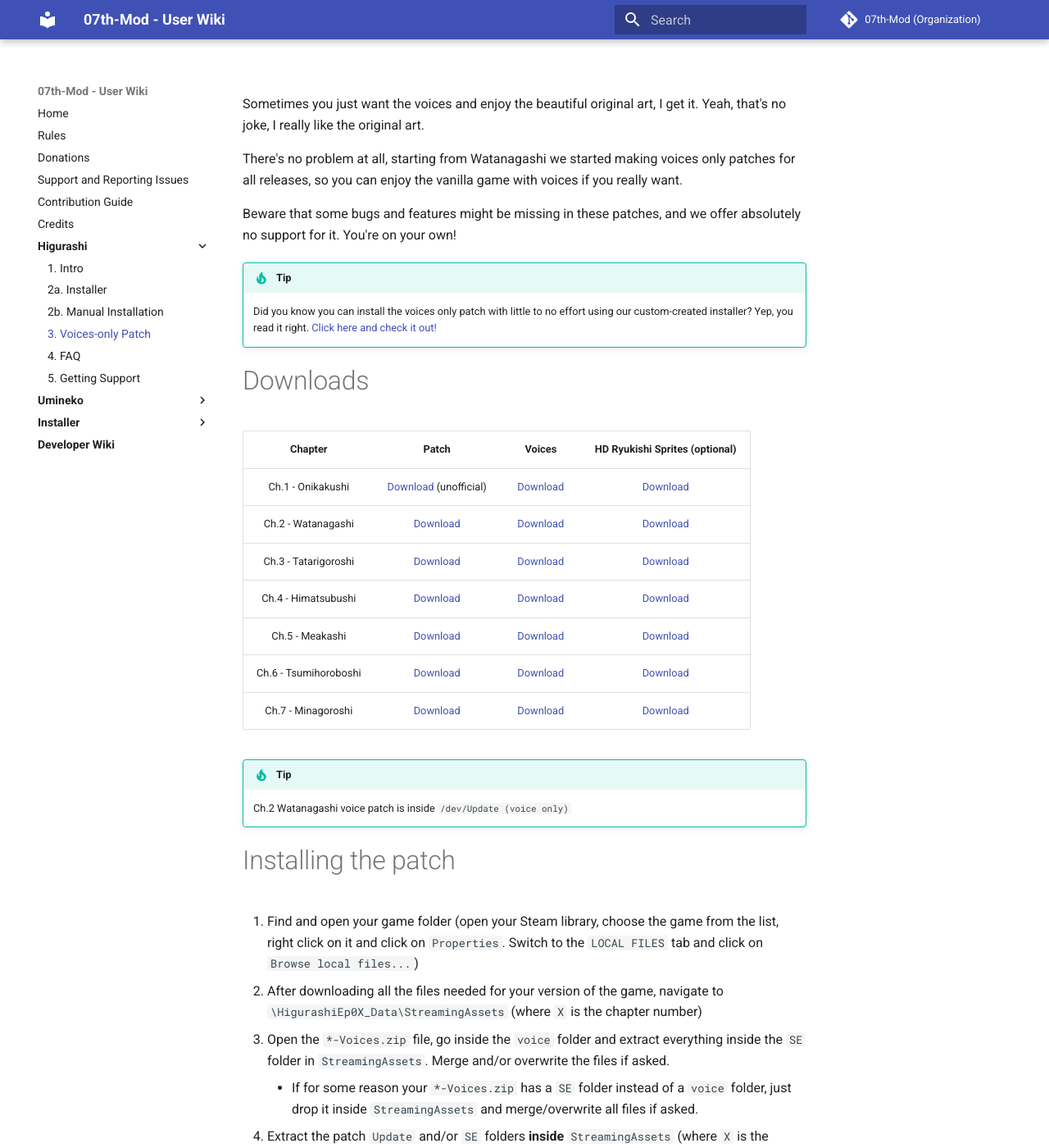
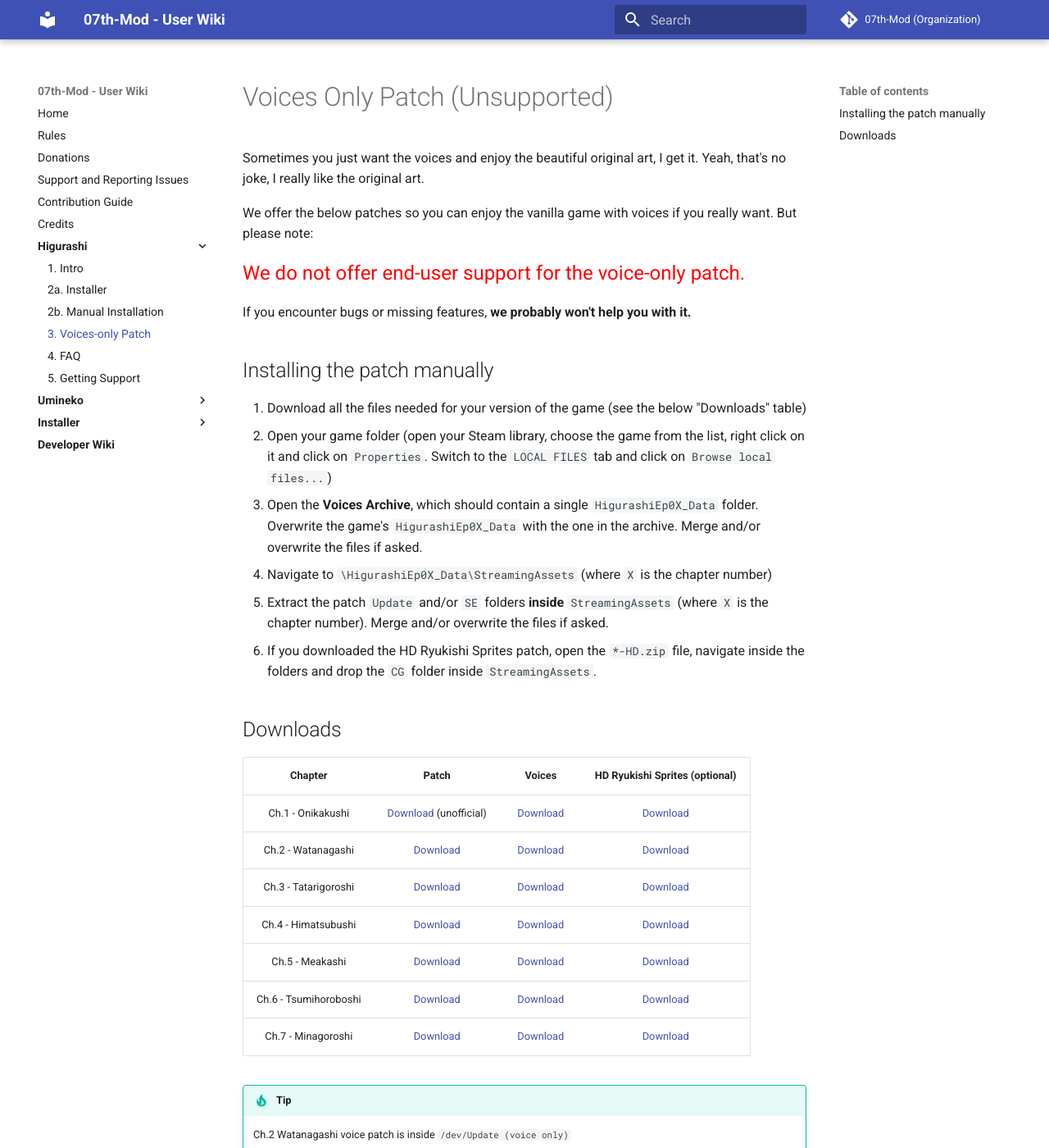
Before and after one commit to 07th-mod/wiki, an MkDocs documentation site: the page built from docs/Higurashi/Higurashi-Part-1.1---Voices-only-Patch.md, in a window 1280 px wide and 1400 px high. Shown: the whole window at 82% size. Built offline with MkDocs 1.6.1 and Material for MkDocs 9.7.7, drawn with Linux system fonts in a browser that asks for light colours; some of the changed text lies outside the part shown.

Commit message:
Normalize voices-only files Part 1/2

```diff
--- a/docs/Higurashi/Higurashi-Part-1.1---Voices-only-Patch.md
+++ b/docs/Higurashi/Higurashi-Part-1.1---Voices-only-Patch.md
@@ -1,14 +1,23 @@
+# Voices Only Patch (Unsupported)
+
 Sometimes you just want the voices and enjoy the beautiful original art, I get it. Yeah, that's no joke, I really like the original art.
 
-There's no problem at all, starting from Watanagashi we started making voices only patches for all releases, so you can enjoy the vanilla game with voices if you really want.
+We offer the below patches so you can enjoy the vanilla game with voices if you really want. But please note:
 
-Beware that some bugs and features might be missing in these patches, and we offer absolutely no support for it. You're on your own!
+<div style="color:red;font-size:24px;">We do not offer end-user support for the voice-only patch.</div> If you encounter bugs or missing features, **we probably won't help you with it.**
 
-!!! tip
-    Did you know you can install the voices only patch with little to no effort using our custom-created installer? Yep, you read it right. [Click here and check it out!](https://github.com/07th-mod/Higurashi_Installer_WPF/releases/latest)
 
-# Downloads
 
+## Installing the patch manually
+
+1. Download all the files needed for your version of the game (see the below "Downloads" table)
+2. Open your game folder (open your Steam library, choose the game from the list, right click on it and click on ``Properties``. Switch to the ``LOCAL FILES`` tab and click on ``Browse local files...``)
+3. Open the **Voices Archive**, which should contain a single `HigurashiEp0X_Data` folder. Overwrite the game's `HigurashiEp0X_Data` with the one in the archive. Merge and/or overwrite the files if asked.
+4. Navigate to ``\HigurashiEp0X_Data\StreamingAssets`` (where ``X`` is the chapter number)
+5. Extract the patch ``Update`` and/or ``SE`` folders **inside** ``StreamingAssets`` (where ``X`` is the chapter number). Merge and/or overwrite the files if asked.
+6. If you downloaded the HD Ryukishi Sprites patch, open the ``*-HD.zip`` file, navigate inside the folders and drop the ``CG`` folder inside ``StreamingAssets``.
+
+## Downloads
 <table>
 <thead>
 <tr class="header">
@@ -22,37 +31,37 @@
 <tr class="odd">
 <td style="text-align: center;">Ch.1 - Onikakushi</td>
 <td style="text-align: center;"><a href="https://github.com/07th-mod/onikakushi/releases/tag/v0.9.0">Download</a> (unofficial)</td>
-<td style="text-align: center;"><a href="https://07th-mod.com/nipah/Onikakushi-Voices.zip">Download</a></td>
+<td style="text-align: center;"><a href="https://07th-mod.com/nipah/Onikakushi-Voices.7z">Download</a></td>
 <td style="text-align: center;"><a href="https://07th-mod.com/nipah/Onikakushi-HD.zip">Download</a></td>
 </tr>
 <tr class="even">
 <td style="text-align: center;">Ch.2 - Watanagashi</td>
 <td style="text-align: center;"><a href="https://github.com/07th-mod/watanagashi/archive/master.zip">Download</a></td>
-<td style="text-align: center;"><a href="https://07th-mod.com/nipah/Watanagashi-Voices.zip">Download</a></td>
+<td style="text-align: center;"><a href="https://07th-mod.com/nipah/Watanagashi-Voices.7z">Download</a></td>
 <td style="text-align: center;"><a href="https://07th-mod.com/nipah/Watanagashi-HD.zip">Download</a></td>
 </tr>
 <tr class="odd">
 <td style="text-align: center;">Ch.3 - Tatarigoroshi</td>
 <td style="text-align: center;"><a href="https://github.com/07th-mod/tatarigoroshi/releases/tag/v0.5.2">Download</a></td>
-<td style="text-align: center;"><a href="https://07th-mod.com/nipah/Tatarigoroshi-Voices.zip">Download</a></td>
+<td style="text-align: center;"><a href="https://07th-mod.com/nipah/Tatarigoroshi-Voices.7z">Download</a></td>
 <td style="text-align: center;"><a href="https://07th-mod.com/nipah/Tatarigoroshi-HD.zip">Download</a></td>
 </tr>
 <tr class="even">
 <td style="text-align: center;">Ch.4 - Himatsubushi</td>
 <td style="text-align: center;"><a href="https://github.com/07th-mod/himatsubushi/releases/tag/v0.5.1">Download</a></td>
-<td style="text-align: center;"><a href="https://07th-mod.com/nipah/Himatsubushi-Voices.zip">Download</a></td>
+<td style="text-align: center;"><a href="https://07th-mod.com/nipah/Himatsubushi-Voices.7z">Download</a></td>
 <td style="text-align: center;"><a href="https://07th-mod.com/nipah/Himatsubushi-HD.zip">Download</a></td>
 </tr>
 <tr class="odd">
 <td style="text-align: center;">Ch.5 - Meakashi</td>
 <td style="text-align: center;"><a href="https://github.com/07th-mod/meakashi/releases/tag/v0.5.0">Download</a></td>
-<td style="text-align: center;"><a href="https://07th-mod.com/nipah/Meakashi-Voices.zip">Download</a></td>
+<td style="text-align: center;"><a href="https://07th-mod.com/nipah/Meakashi-Voices.7z">Download</a></td>
 <td style="text-align: center;"><a href="https://07th-mod.com/nipah/Meakashi-HD.zip">Download</a></td>
 </tr>
 <tr class="even">
 <td style="text-align: center;">Ch.6 - Tsumihoroboshi</td>
 <td style="text-align: center;"><a href="https://github.com/07th-mod/tsumihoroboshi/releases/tag/v0.1.0">Download</a></td>
-<td style="text-align: center;"><a href="https://07th-mod.com/nipah/Tsumihoroboshi-Voices.zip">Download</a></td>
+<td style="text-align: center;"><a href="https://07th-mod.com/nipah/Tsumihoroboshi-Voices.7z">Download</a></td>
 <td style="text-align: center;"><a href="https://07th-mod.com/nipah/Tsumihoroboshi-HD.zip">Download</a></td>
 </tr>
 <tr class="odd">
@@ -66,12 +75,3 @@
 
 !!! tip
     Ch.2 Watanagashi voice patch is inside ``/dev/Update (voice only)``
-
-# Installing the patch
-
-1. Find and open your game folder (open your Steam library, choose the game from the list, right click on it and click on ``Properties``. Switch to the ``LOCAL FILES`` tab and click on ``Browse local files...``)
-2. After downloading all the files needed for your version of the game, navigate to ``\HigurashiEp0X_Data\StreamingAssets`` (where ``X`` is the chapter number)
-3. Open the ``*-Voices.zip`` file, go inside the ``voice`` folder and extract everything inside the ``SE`` folder in ``StreamingAssets``. Merge and/or overwrite the files if asked.
-    * If for some reason your ``*-Voices.zip`` has a ``SE`` folder instead of a ``voice`` folder, just drop it inside ``StreamingAssets`` and merge/overwrite all files if asked.
-4. Extract the patch ``Update`` and/or ``SE`` folders **inside** ``StreamingAssets`` (where ``X`` is the chapter number). Merge and/or overwrite the files if asked.
-5. If you downloaded the HD Ryukishi Sprites patch, open the ``*-HD.zip`` file, navigate inside the folders and drop the ``CG`` folder inside ``StreamingAssets``.
```
